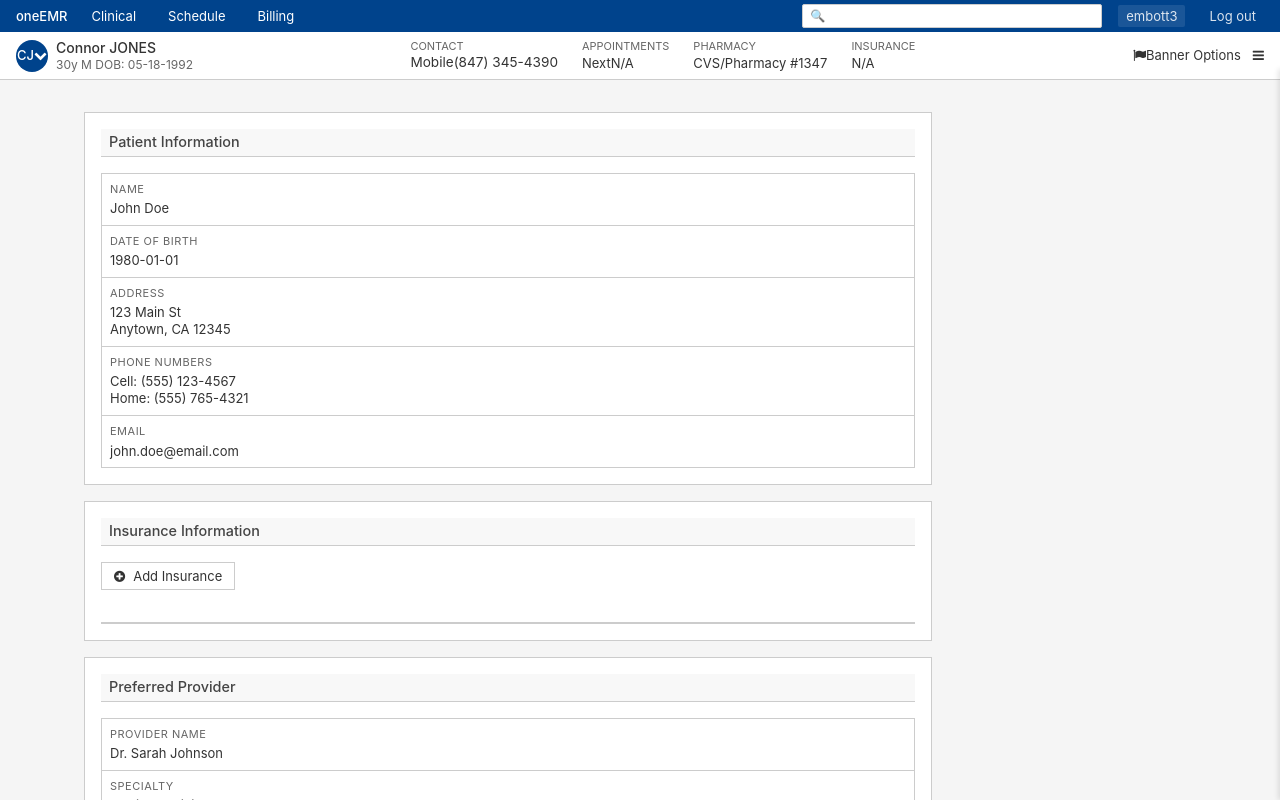
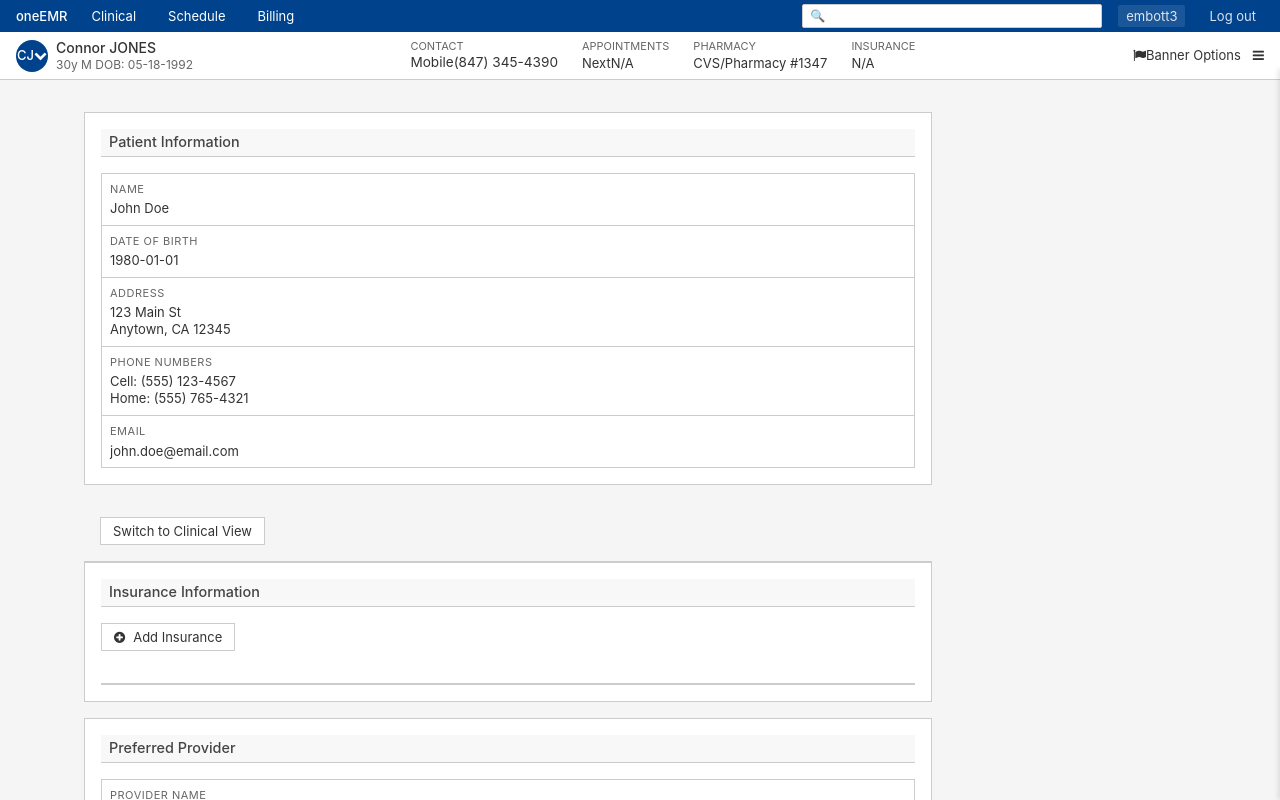
Before and after one commit to ambarc/mock-emr, a Next.js app: page /patients/1/admin in a window 1280 px wide. Shown: the top 800 px of the page. Built offline with nearby package versions, Linux system fonts and the light colour scheme.

Commit message:
switch buttons

```diff
--- a/app/globals.css
+++ b/app/globals.css
@@ -1572,3 +1572,28 @@ body {
   font-size: 12px;
   color: var(--text-secondary);
 }
+
+/* View Toggle Styles */
+.view-toggle-section {
+  padding: 16px;
+  display: flex;
+  justify-content: flex-start;
+  border-bottom: 1px solid var(--border-color);
+}
+
+.view-toggle-btn {
+  background: white;
+  border: 1px solid var(--border-color);
+  color: var(--text-primary);
+  padding: 4px 12px;
+  font-size: 13px;
+  height: 28px;
+  display: inline-flex;
+  align-items: center;
+  text-decoration: none;
+  cursor: pointer;
+}
+
+.view-toggle-btn:hover {
+  background: var(--bg-hover);
+}
--- a/app/patients/[id]/admin/page.tsx
+++ b/app/patients/[id]/admin/page.tsx
@@ -6,6 +6,7 @@ import { Insurance } from '../../../components/Insurance';
 import { TaskBar } from '../../../components/TaskBar';
 import { store } from '../../../utils/store';
 import { EMRNav, EMRHeader } from '../../../components/EMRHeader';
+import Link from 'next/link';
 
 type SectionType = 'insurance' | null;
 
@@ -152,6 +153,16 @@ export default function AdminPage({ params }: PageProps) {
               </div>
             </section>
 
+            {/* View Toggle */}
+            <div className="view-toggle-section">
+              <Link
+                href={`/patients/${patientId}/clinical`}
+                className="view-toggle-btn"
+              >
+                Switch to Clinical View
+              </Link>
+            </div>
+
             <section className="info-section">
               <h2>Insurance Information</h2>
               <button
--- a/app/patients/[id]/clinical/page.tsx
+++ b/app/patients/[id]/clinical/page.tsx
@@ -9,6 +9,7 @@ import { TaskBar } from '../../../components/TaskBar';
 import { CareManagement } from '../../../components/CareManagement';
 import { store } from '../../../utils/store';
 import { EMRNav, EMRHeader } from '../../../components/EMRHeader';
+import Link from 'next/link';
 
 type SectionType =
   | 'find'
@@ -150,6 +151,17 @@ export default function ClinicalPage({ params }: PageProps) {
             <i className="fa fa-plus-circle"></i> PERSONAL INFO
           </button>
         </div>
+
+        {/* View Toggle */}
+        <div className="view-toggle-section">
+          <Link
+            href={`/patients/${patientId}/admin`}
+            className="view-toggle-btn"
+          >
+            Switch to Admin View
+          </Link>
+        </div>
+
         <div className="content-wrapper">
           <div className="left-content">
             <section className="info-section" onClick={() => handleSectionClick('allergies')}>
```
